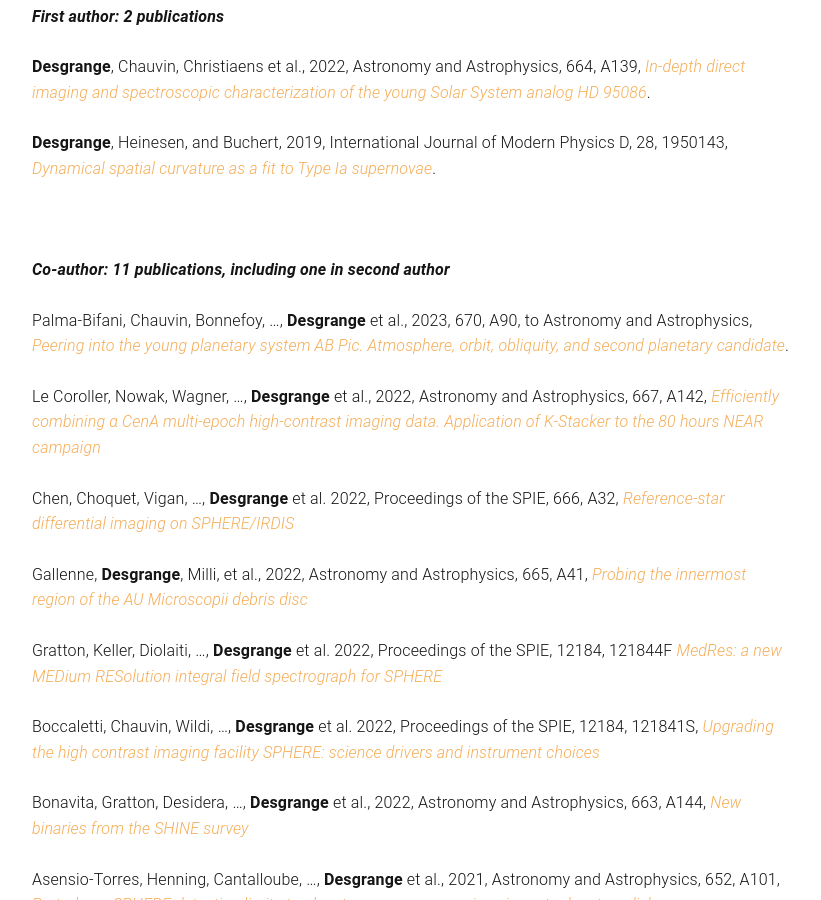
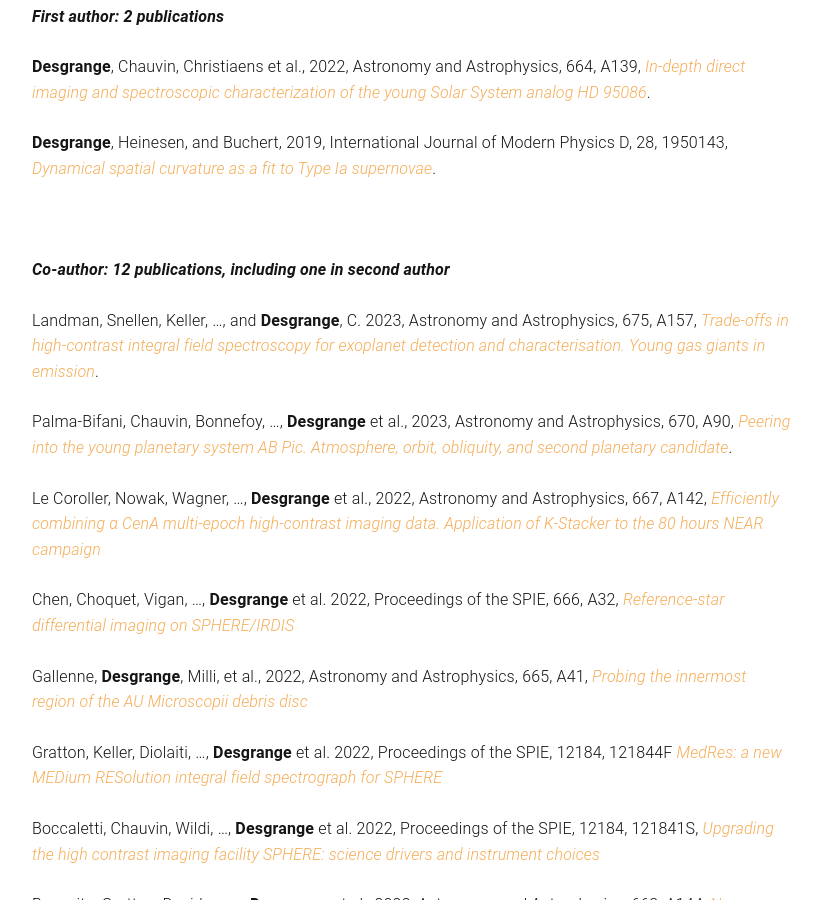
Before and after one commit to cdesgrange/cdesgrange.github.io, a Jekyll site: the page built from publications.md, in a window 1280 px wide and 900 px high, scrolled down 572 px. Shown: the whole window, without its empty margins (228-1049 px from the left). Built offline with Jekyll 4.4.1, drawn with Linux system fonts in a browser that asks for light colours.

Commit message:
added ref Landman+2023

```diff
--- a/publications.md
+++ b/publications.md
@@ -18,9 +18,11 @@ When I was an undergraduated student, I expressed interest in astronomy and astr
 
 <br>
 
-<strong>*Co-author: 11 publications, including one in second author*</strong>
+<strong>*Co-author: 12 publications, including one in second author*</strong>
 
-  Palma-Bifani, Chauvin, Bonnefoy, ..., <b>Desgrange</b> et al., 2023, 670, A90, to Astronomy and Astrophysics, <i><a href="https://ui.adsabs.harvard.edu/abs/2023A%26A...670A..90P/abstract">Peering into the young planetary system AB Pic. Atmosphere, orbit, obliquity, and second planetary candidate</a></i>.
+  Landman, Snellen, Keller, ..., and <b>Desgrange</b>, C. 2023, Astronomy and Astrophysics, 675, A157, <i><a href="https://ui.adsabs.harvard.edu/abs/2023A%26A...675A.157L/abstract">Trade-offs in high-contrast integral field spectroscopy for exoplanet detection and characterisation. Young gas giants in emission</a></i>.
+
+  Palma-Bifani, Chauvin, Bonnefoy, ..., <b>Desgrange</b> et al., 2023, Astronomy and Astrophysics, 670, A90,  <i><a href="https://ui.adsabs.harvard.edu/abs/2023A%26A...670A..90P/abstract">Peering into the young planetary system AB Pic. Atmosphere, orbit, obliquity, and second planetary candidate</a></i>.
 
   Le Coroller, Nowak, Wagner, ..., <b>Desgrange</b>  et al., 2022, Astronomy and Astrophysics, 667, A142, <i><a href="https://ui.adsabs.harvard.edu/abs/2022A%26A...667A.142L/abstract">Efficiently combining α CenA multi-epoch high-contrast imaging data. Application of K-Stacker to the 80 hours NEAR campaign</a></i>
 
```
